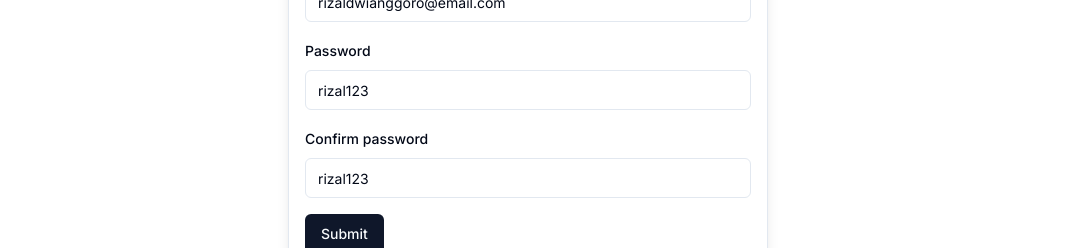
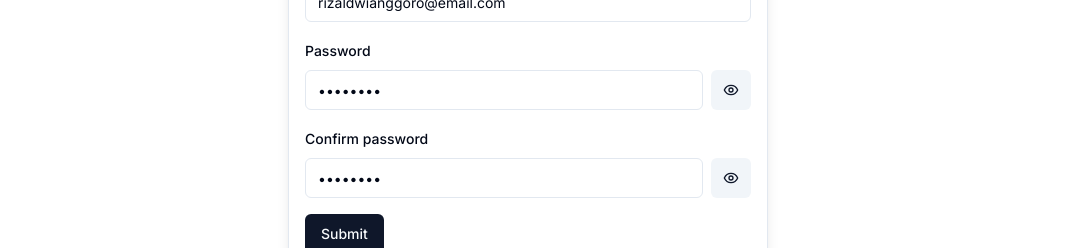
Before and after one commit to Ridlo543/jateng-paradise, a Next.js app: page /auth/register in a window 1280 px wide. Shown: the part 356-604 px from the top of the page, without its empty margins (112-1183 px from the left). Built offline with nearby package versions, Linux system fonts and the light colour scheme; no server answers.

Commit message:
add feat: password visibility

```diff
--- a/src/app/auth/login/form.tsx
+++ b/src/app/auth/login/form.tsx
@@ -13,7 +13,7 @@ import { Input } from "@/components/ui/input";
 import { useToast } from "@/components/ui/use-toast";
 import { zodResolver } from "@hookform/resolvers/zod";
 import { either } from "fp-ts";
-import { Loader2 } from "lucide-react";
+import { Eye, EyeOff, Loader2 } from "lucide-react";
 import { useRouter } from "next/navigation";
 import { useState } from "react";
 import { useForm } from "react-hook-form";
@@ -24,6 +24,7 @@ export default function LoginForm() {
   const router = useRouter();
   const { toast } = useToast();
   const [isLoading, setIsLoading] = useState(false);
+  const [showPassword, setShowPassword] = useState(false);
 
   const loginFormScheme = z.object({
     email: z.string().toLowerCase().min(1),
@@ -81,7 +82,26 @@ export default function LoginForm() {
               <FormItem>
                 <FormLabel>Password</FormLabel>
                 <FormControl>
-                  <Input placeholder="shadcn" {...field} />
+                  <div className="flex items-center gap-2">
+                    <Input
+                      placeholder="shadcn"
+                      {...field}
+                      className="flex-1"
+                      type={showPassword ? "text" : "password"}
+                    />
+                    <Button
+                      type="button"
+                      size={"icon"}
+                      variant={"secondary"}
+                      onClick={() => setShowPassword(!showPassword)}
+                    >
+                      {showPassword ? (
+                        <EyeOff className="w-4 h-4" />
+                      ) : (
+                        <Eye className="w-4 h-4" />
+                      )}
+                    </Button>
+                  </div>
                 </FormControl>
                 <FormMessage />
               </FormItem>
--- a/src/app/auth/register/form.tsx
+++ b/src/app/auth/register/form.tsx
@@ -12,11 +12,16 @@ import {
 import { Input } from "@/components/ui/input";
 import { zodResolver } from "@hookform/resolvers/zod";
 import { either } from "fp-ts";
+import { Eye, EyeOff } from "lucide-react";
+import { useState } from "react";
 import { useForm } from "react-hook-form";
 import { z } from "zod";
 import { register } from "./actions";
 
 export default function RegisterForm() {
+  const [showPassword, setShowPassword] = useState(false);
+  const [showConfirmPassword, setShowConfirmPassword] = useState(false);
+
   const registerFormScheme = z
     .object({
       name: z.string().min(1),
@@ -95,7 +100,25 @@ export default function RegisterForm() {
               <FormItem>
                 <FormLabel>Password</FormLabel>
                 <FormControl>
-                  <Input {...field} />
+                  <div className="flex items-center gap-2">
+                    <Input
+                      {...field}
+                      className="flex-1"
+                      type={showPassword ? "text" : "password"}
+                    />
+                    <Button
+                      type="button"
+                      variant={"secondary"}
+                      size={"icon"}
+                      onClick={() => setShowPassword(!showPassword)}
+                    >
+                      {showPassword ? (
+                        <EyeOff className="w-4 h-4" />
+                      ) : (
+                        <Eye className="w-4 h-4" />
+                      )}
+                    </Button>
+                  </div>
                 </FormControl>
                 <FormMessage />
               </FormItem>
@@ -110,7 +133,27 @@ export default function RegisterForm() {
               <FormItem>
                 <FormLabel>Confirm password</FormLabel>
                 <FormControl>
-                  <Input {...field} />
+                  <div className="flex items-center gap-2">
+                    <Input
+                      {...field}
+                      className="flex-1"
+                      type={showConfirmPassword ? "text" : "password"}
+                    />
+                    <Button
+                      type="button"
+                      variant={"secondary"}
+                      size={"icon"}
+                      onClick={() =>
+                        setShowConfirmPassword(!showConfirmPassword)
+                      }
+                    >
+                      {showConfirmPassword ? (
+                        <EyeOff className="w-4 h-4" />
+                      ) : (
+                        <Eye className="w-4 h-4" />
+                      )}
+                    </Button>
+                  </div>
                 </FormControl>
                 <FormMessage />
               </FormItem>
```
